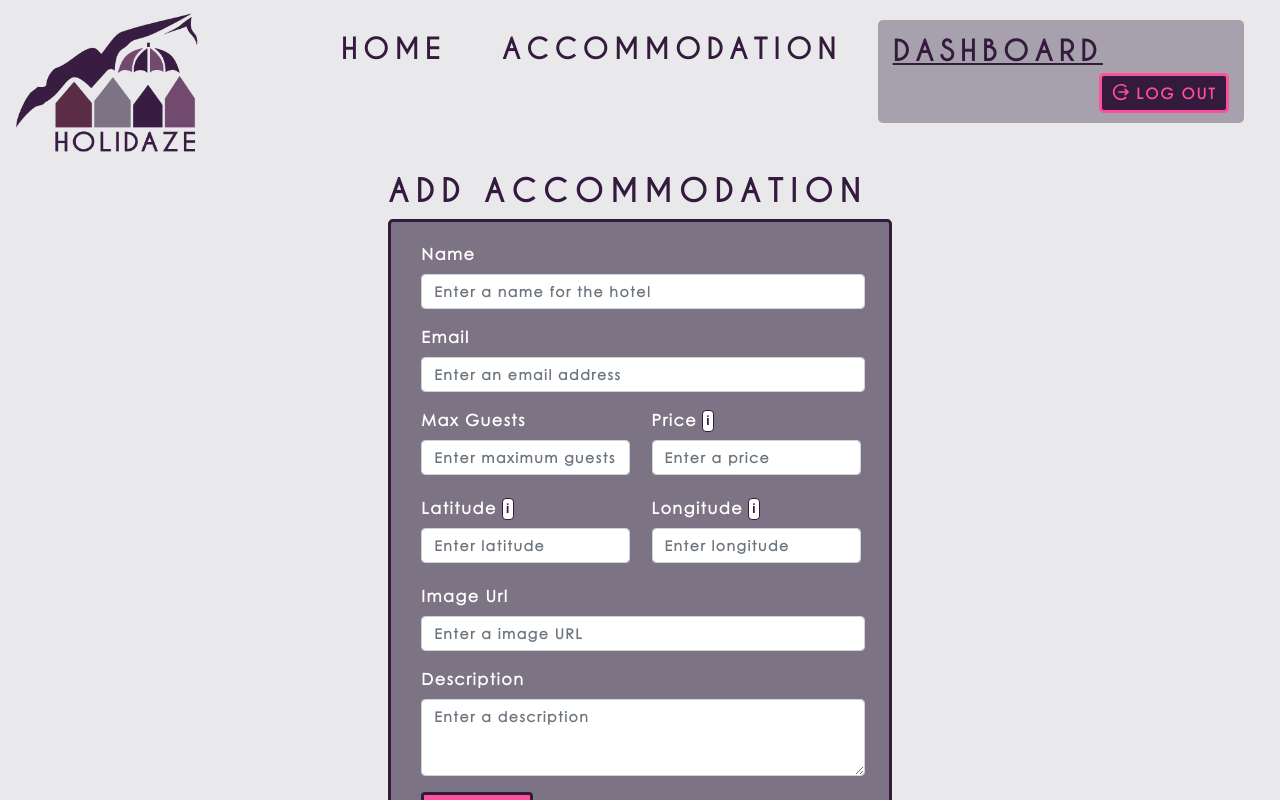
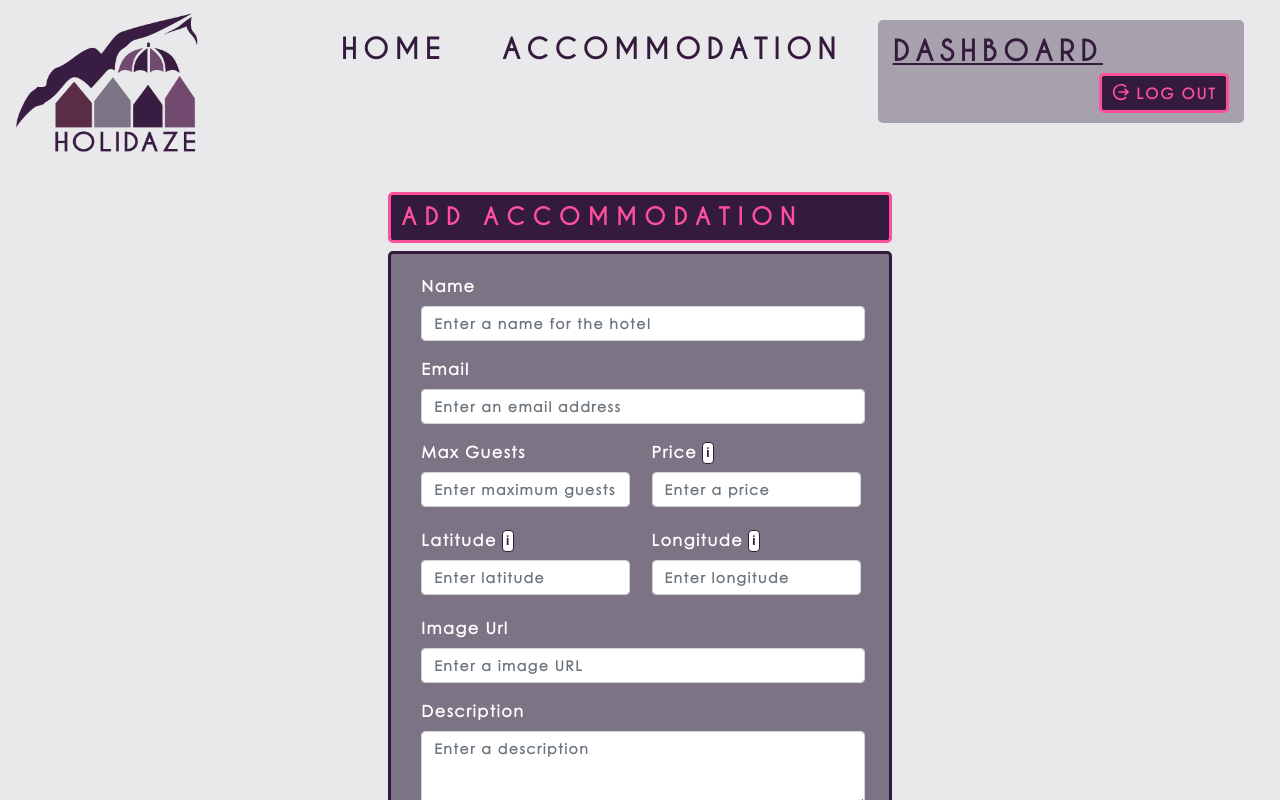
Before and after one commit to NinaWiik/Nina-Wiik_Project-exam-2_Holidaze-noroff-feu, a React (Create React App) app: page /admin/hotels/add in a window 1280 px wide. Shown: the top 800 px of the page. Built offline with nearby package versions, Linux system fonts and the light colour scheme; sample sign-in values are in the browser's storage.

Commit message:
Changed header
Changed some of the h1 headers to h2

```diff
--- a/src/components/accommodation/HotelsList.js
+++ b/src/components/accommodation/HotelsList.js
@@ -77,7 +77,7 @@ function HotelsList() {
   return (
     <Container>
       <div className="hotelsList__search" ref={refApp}>
-        <h1>Hotels</h1>
+        <h1>Accommodation</h1>
         <div>
           <Search makeSearch={handleSearch} />
           {displayResults()}
--- a/src/components/admin/AddHotel.js
+++ b/src/components/admin/AddHotel.js
@@ -74,7 +74,7 @@ function AddHotel() {
       <Row className="justify-content-md-center">
         <Col md={5}>
           <Form onSubmit={handleSubmit(onSubmit)}>
-            <h1>Add Accommodation</h1>
+            <h2>Add Accommodation</h2>
             <div className="editHotel__col">
               <Form.Group>
                 <Form.Label>Name</Form.Label>
--- a/src/components/admin/Enquiries.js
+++ b/src/components/admin/Enquiries.js
@@ -24,7 +24,7 @@ function Enquiries() {
     <Container fluid>
       <Row className="justify-content-md-center">
         <Col md={5} xs={12}>
-          <h1>Enquiries</h1>
+          <h2>Enquiries</h2>
           {enquiries.map(function (enquiry) {
             const { id, name, email, checkIn, checkOut } = enquiry;
             return (
--- a/src/components/admin/Hotels.js
+++ b/src/components/admin/Hotels.js
@@ -50,7 +50,7 @@ function Hotels() {
   return (
     <Container className="hotels__container">
       <div ref={refApp}>
-        <h1>Hotels</h1>
+        <h2>Accommodation List</h2>
         {hotels.map(function (hotel) {
           const {
             id,
--- a/src/components/admin/Messages.js
+++ b/src/components/admin/Messages.js
@@ -24,7 +24,7 @@ function Messages() {
     <Container fluid>
       <Row className="justify-content-md-center">
         <Col md={5} xs={12}>
-          <h1>Messages</h1>
+          <h2>Messages</h2>
           {messages.map(function (allMessages) {
             const { id, name, email, message } = allMessages;
             return (
--- a/src/components/auth/Register.js
+++ b/src/components/auth/Register.js
@@ -28,7 +28,7 @@ function Register() {
     <Container className="register__container" fluid>
       <Row className="justify-content-md-center">
         <Col className="col-md-5">
-          <h1>Login</h1>
+          <h2>Login</h2>
           <div className="register__col">
             <p className="register__paragraph">
               Please login with your username to get access to the
--- a/src/sass/partials/_blocktags.scss
+++ b/src/sass/partials/_blocktags.scss
@@ -16,11 +16,12 @@ h2 {
     color: $pink;
     border: 3px solid $pink;
     border-radius: 5px;
-    letter-spacing: 3px;
+    letter-spacing: 7px;
     font-size: 1.5em;
     font-weight: bold;
     padding: 8px 10px;
     margin-top: 20px;
+    text-transform: uppercase;
 }
 
 h3 {
```
